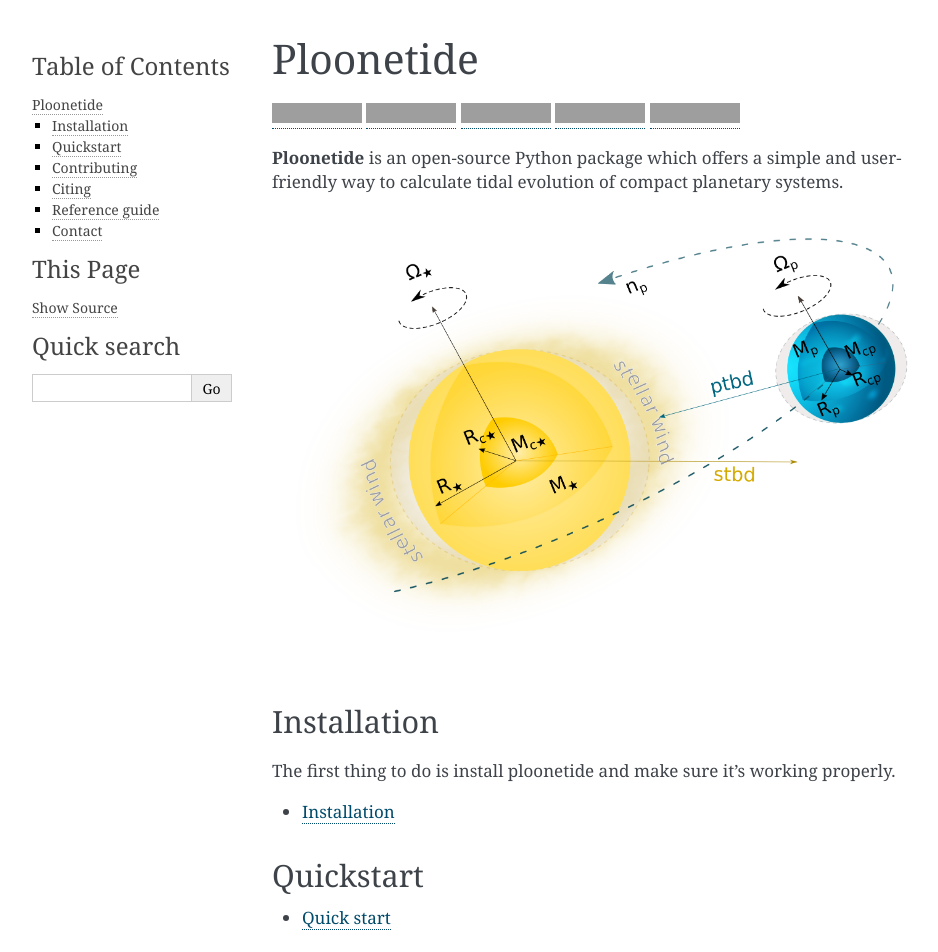
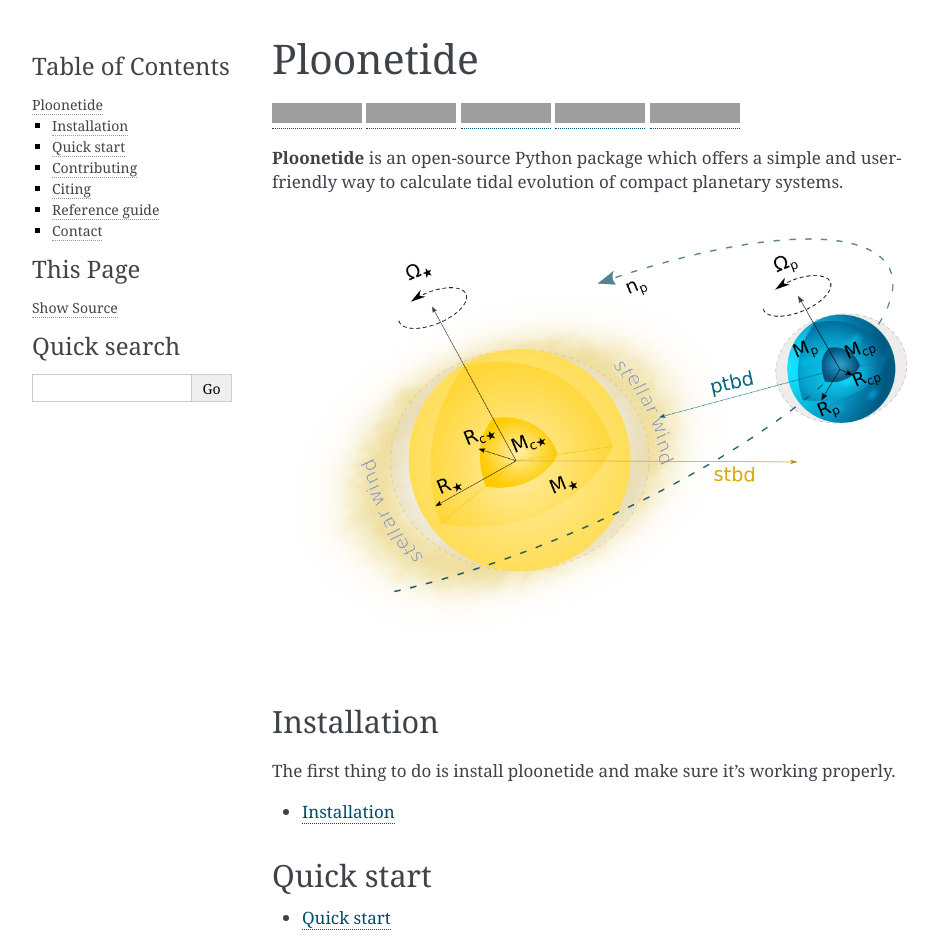
Before and after one commit to BVengo/ploonetide, a Sphinx documentation site: the page built from docs/source/index.rst, in a window 1280 px wide, cut to the strip 0-952 px from the top of the page. Shown: the whole strip, without its empty margins (148-1086 px from the left). Built offline with Sphinx 7.4.7, drawn with Linux system fonts in a browser that asks for light colours; the version number is read from the project's files by our own code; grey boxes are pictures that could not be loaded.

Commit message:
Changed depth

```diff
--- a/docs/source/index.rst
+++ b/docs/source/index.rst
@@ -12,7 +12,7 @@ The first thing to do is install ploonetide and make sure it's working properly.
    pages/installation
 
 
-Quickstart
+Quick start
 ==========
 
 .. toctree::
```
Also changed, not shown: other parts of docs/source/index.rst (+1 -1 lines).
